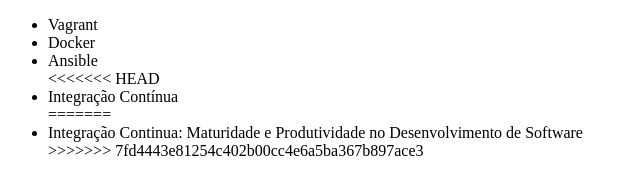
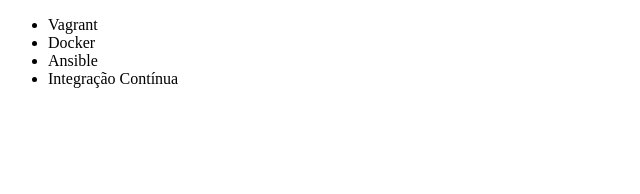
Before and after one commit to Igorita21/gitalura2, a plain HTML site: page index.html in a window 1280 px wide. Shown: the whole page, without its empty margins (0-640 px from the left). Drawn offline with Linux system fonts and the light colour scheme.

Commit message:
pqp que saco isso

```diff
--- a/index.html
+++ b/index.html
@@ -9,11 +9,8 @@
         <li>Vagrant</li>
         <li>Docker</li>
         <li>Ansible</li>
-<<<<<<< HEAD
         <li>Integração Contínua </li>
-=======
-        <li>Integração Continua: Maturidade e Produtividade no Desenvolvimento de Software</li>
->>>>>>> 7fd4443e81254c402b00cc4e6a5ba367b897ace3
+
     </ul>
 </body>
 </html>
```
